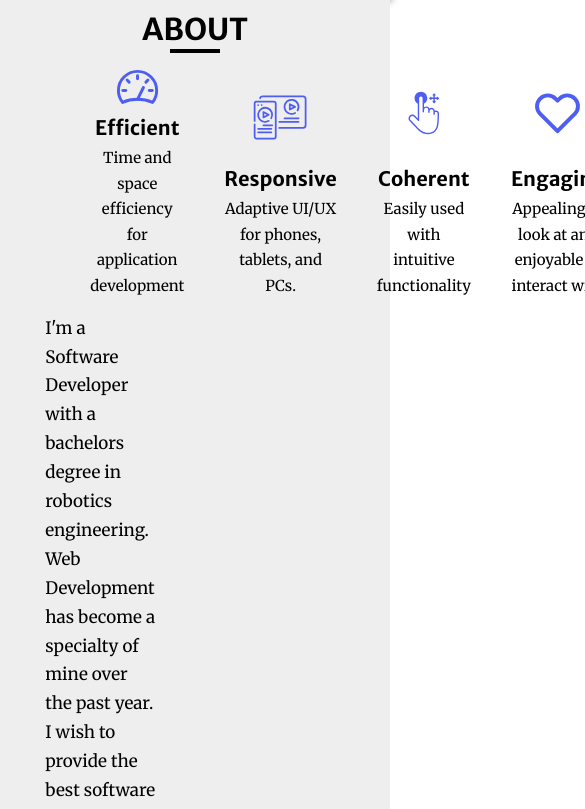
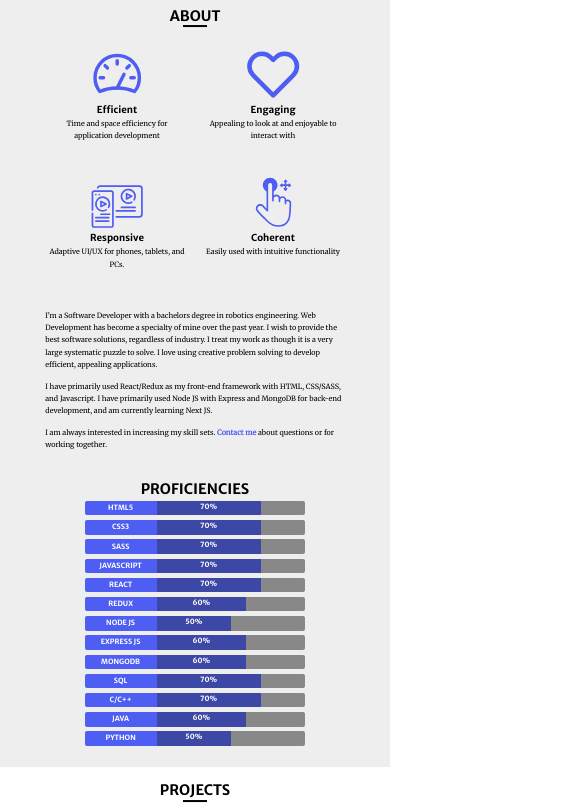
Before and after one commit to wbmcintyre/Portfolio-Website, a React app: page / in a window 390 px wide. Shown: the part 852-1661 px from the top of the page, 585 px wide, since content can reach past the window. Built offline with nearby package versions, Linux system fonts and the light colour scheme; animation ran at ten frames a second.

Commit message:
Created Media Queries

```diff
--- a/public/index.html
+++ b/public/index.html
@@ -9,7 +9,6 @@
       name="description"
       content="Web site created using create-react-app"
     />
-    <link rel="apple-touch-icon" href="%PUBLIC_URL%/logo192.png" />
     <!--
       manifest.json provides metadata used when your web app is installed on a
       user's mobile device or desktop. See https://developers.google.com/web/fundamentals/web-app-manifest/
@@ -35,20 +34,10 @@
       href="https://fonts.googleapis.com/css2?family=Merriweather&family=Merriweather+Sans:wght@400;700&family=Montserrat&family=Roboto+Slab:wght@700&display=swap"
       rel="stylesheet"
     />
-    <title>React App</title>
+    <title>Ben McIntyre | Software Developer</title>
   </head>
   <body>
     <noscript>You need to enable JavaScript to run this app.</noscript>
     <div id="root"></div>
-    <!--
-      This HTML file is a template.
-      If you open it directly in the browser, you will see an empty page.
-
-      You can add webfonts, meta tags, or analytics to this file.
-      The build step will place the bundled scripts into the <body> tag.
-
-      To begin the development, run `npm start` or `yarn start`.
-      To create a production bundle, use `npm run build` or `yarn build`.
-    -->
   </body>
 </html>
--- a/src/components/About/About.module.scss
+++ b/src/components/About/About.module.scss
@@ -1,4 +1,5 @@
 @import "../../styles/config/animations";
+@import "../../styles/config/mixins";
 
 .about {
   display: flex;
@@ -27,8 +28,8 @@
       bottom: 0%;
       left: 50%;
       transform: translate(-50%, -50%);
-      width: 50px;
-      height: 4px;
+      width: 5rem;
+      height: 0.4rem;
       background-color: currentColor;
       opacity: 0;
     }
@@ -53,11 +54,14 @@
     & > * {
       width: 100%;
     }
+    @include respond(tab-port) {
+      flex-direction: column; //1rem = 8px
+    }
   }
 
   &__text {
     padding: 2%;
-    font-size: 1.7rem;
+    font-size: 1.5rem;
     opacity: 0;
 
     &Animate {
--- a/src/components/About/Features/Feature.module.scss
+++ b/src/components/About/Features/Feature.module.scss
@@ -8,7 +8,7 @@
   font-weight: 400;
   font-family: "Merriweather", serif;
   color: #4e5df2;
-  padding: 0 2rem;
+  padding: 2rem 2rem;
 
   &__title {
     font-size: 2rem;
--- a/src/components/About/Features/Features.js
+++ b/src/components/About/Features/Features.js
@@ -13,6 +13,11 @@ const features = [
     description: "Time and space efficiency for application development",
   },
   {
+    icon: <IconHeart width="50%" height="50%" />,
+    title: "Engaging",
+    description: "Appealing to look at and enjoyable to interact with",
+  },
+  {
     icon: <IconResponsive width="50%" height="50%" />,
     title: "Responsive",
     description: "Adaptive UI/UX for phones, tablets, and PCs.",
@@ -21,11 +26,6 @@ const features = [
     icon: <IconTouch width="50%" height="50%" />,
     title: "Coherent",
     description: "Easily used with intuitive functionality",
-  },
-  {
-    icon: <IconHeart width="50%" height="50%" />,
-    title: "Engaging",
-    description: "Appealing to look at and enjoyable to interact with",
   },
 ];
 
--- a/src/components/About/Features/Features.module.scss
+++ b/src/components/About/Features/Features.module.scss
@@ -1,11 +1,14 @@
+@import "../../../styles/config/mixins";
+
 .features {
-  display: flex;
-  justify-content: space-around;
-  padding: 3% 10%;
-  background-color: #eee;
-  color: #000;
-  font-weight: 400;
-  font-family: "Merriweather", serif;
+  display: grid;
+  grid-template-columns: repeat(4, 1fr);
+
+  padding: 3% 0;
+
+  @include respond(tab-port) {
+    grid-template-columns: repeat(2, 1fr);
+  }
 
   & > * {
     width: 100%;
--- a/src/components/About/Skills.module.scss
+++ b/src/components/About/Skills.module.scss
@@ -31,9 +31,10 @@
   }
 
   &__bar {
-    height: 25px;
+    height: 3rem;
     width: 100%;
     display: flex;
+
     border-radius: 2px;
     overflow: hidden;
     color: #fff;
@@ -45,7 +46,7 @@
       justify-content: center;
       font-size: 1.5rem;
       font-weight: 900;
-      flex: 0 0 100px; //whatever fixed with based on names
+      flex: 0 0 15rem; //whatever fixed with based on names
       background-color: #4e5df2;
     }
 
--- a/src/components/Portfolio/Portfolio.module.scss
+++ b/src/components/Portfolio/Portfolio.module.scss
@@ -26,8 +26,8 @@
       bottom: 0%;
       left: 50%;
       transform: translate(-50%, -50%);
-      width: 50px;
-      height: 4px;
+      width: 5rem;
+      height: 0.4rem;
       background-color: currentColor;
       opacity: 0;
     }
@@ -46,12 +46,13 @@
   &__container {
     display: grid;
     grid-template-columns: repeat(3, 1fr);
-    grid-column-gap: 2rem;
-    grid-row-gap: 2rem;
+    grid-column-gap: 1rem;
+    grid-row-gap: 1rem;
 
     & > * {
       min-width: 100%;
       min-height: 100%;
+      border: 1px solid #000;
     }
   }
 }
--- a/src/styles/config/_base.scss
+++ b/src/styles/config/_base.scss
@@ -1,3 +1,5 @@
+@import "mixins";
+
 $color-body: #999;
 // $color-highlight-background: #000;
 // $color-highlight-text: #fff;
@@ -13,20 +15,19 @@ $color-body: #999;
 html {
   font-size: 62.5%; //1rem = 10px
   scroll-behavior: smooth;
-  //   @include respond(tab-land) {
-  //     font-size: 56.25%; //1rem = 9px
-  //   }
-  //   @include respond(tab-port) {
-  //     font-size: 50%; //1rem = 8px
-  //   }
-  //   /*
-  //   @include respond(phone) {
-  //     font-size: 30%;  //1rem = 4.8px
-  //   };
-  // */
-  //   @include respond(big-desktop) {
-  //     font-size: 75%; //1rem = 12px
-  //   }
+
+  @include respond(tab-land) {
+    font-size: 56.25%; //1rem = 9px
+  }
+  @include respond(tab-port) {
+    font-size: 50%; //1rem = 8px
+  }
+  @include respond(phone) {
+    font-size: 30%; //1rem = 4.8px
+  }
+  @include respond(big-desktop) {
+    font-size: 75%; //1rem = 12px
+  }
 }
 
 body {
```
Also changed, not shown: firebase.json (added), public/favicon.ico, public/logo192.png (deleted), public/logo512.png (deleted), 2 other files.
